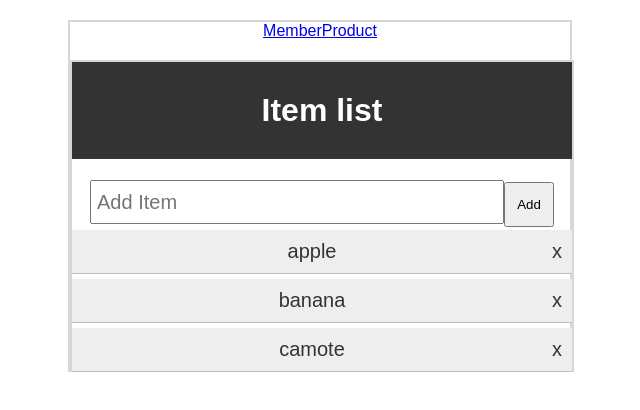
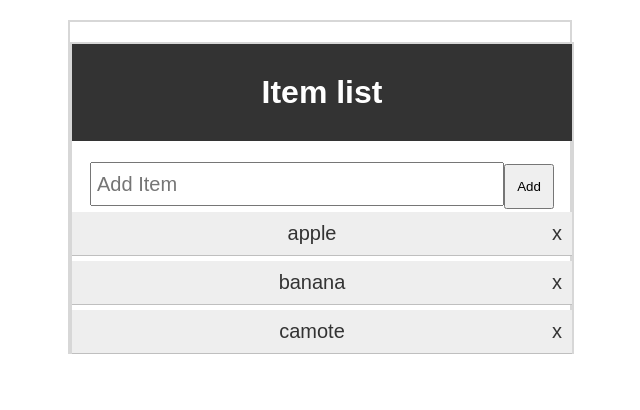
Before and after one commit to sudogem/angular4-todo, an Angular app: page / in a window 1280 px wide. Shown: the top 410 px of the page, without its empty margins (320-960 px from the left). Built offline with nearby package versions, Linux system fonts and the light colour scheme.

Commit message:
Hide temporary the top-menu

```diff
--- a/src/app/app.component.html
+++ b/src/app/app.component.html
@@ -1,6 +1,6 @@
 <div class="main">
-  <a routerLink="/member">Member</a>
-  <a routerLink="/product">Product</a>
+  <!--<a routerLink="/member">Member</a>
+  <a routerLink="/product">Product</a>-->
 
   <router-outlet></router-outlet>
 
```
